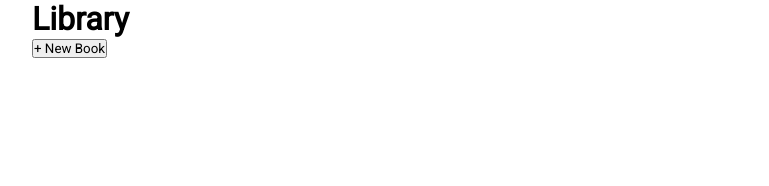
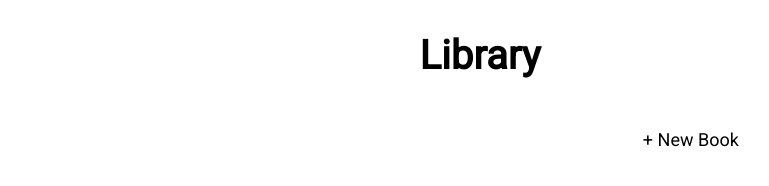
Before and after one commit to CMFernandes/library, a plain HTML site: page index.html in a window 1280 px wide. Shown: the whole page, without its empty margins (160-929 px from the left). Drawn offline with Linux system fonts and the light colour scheme; a web font is replaced by a local one.

Commit message:
newbookbtn styled

```diff
--- a/style.css
+++ b/style.css
@@ -12,3 +12,28 @@ body{
     margin-right: auto;
     margin-left: auto;
 }
+
+h1{
+    text-align: center;
+    padding: 2rem;
+    font-size:40px;
+}
+
+.newBookCont{
+    display: flex;
+    width: 80%;
+    justify-content: flex-end;
+    margin-top: 8px;
+}
+
+.newBookBtn{
+    background-color: white;
+    font-size: large;
+    border: none;
+    border-radius: 5px;
+    padding: 10px;
+}
+
+.newBookBtn:hover{
+    background-color: rgb(136, 133, 133);
+}
```
